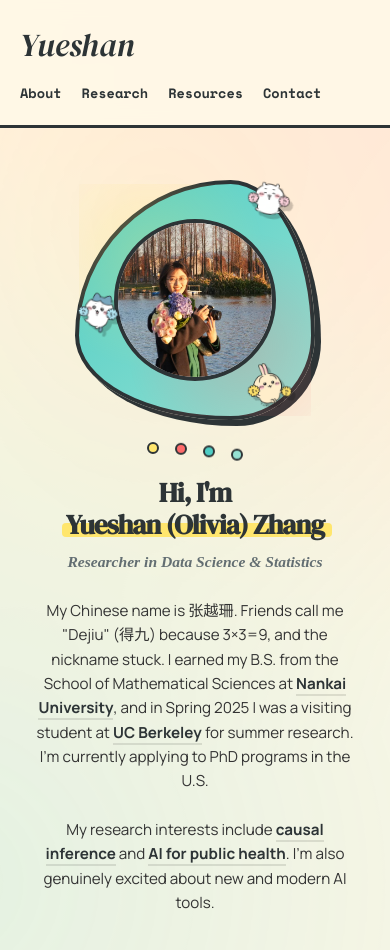
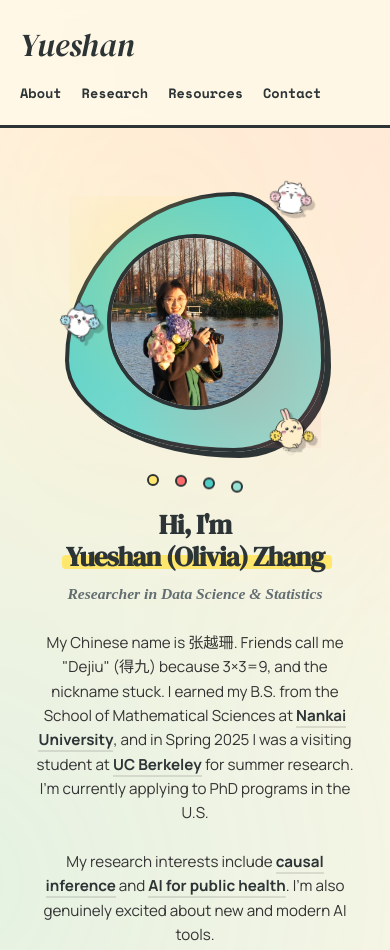
Before and after one commit to Dejiu-Zhang/Dejiu-Zhang.github.io, an Astro site: page / in a window 390 px wide. Shown: the top 950 px of the page. Built offline with nearby package versions, Linux system fonts and the light colour scheme; Astro itself is replaced by a stand-in of ours.

Commit message:
Update index.astro

```diff
--- a/src/pages/index.astro
+++ b/src/pages/index.astro
@@ -55,11 +55,11 @@ const cvUrl = "/cv.pdf";
 
       <div class="hero-image">
         <div class="image-placeholder">
-          <img class="avatar" src="/avatar.png" alt={name} loading="eager" />
+          <img class="avatar" src="/avatar.png" alt={name} />
 
-          <img class="floating-badge badge-1" src="/Chiikawa1.png" alt="sticker 1" loading="eager" />
-          <img class="floating-badge badge-2" src="/Chiikawa2.png" alt="sticker 2" loading="eager" />
-          <img class="floating-badge badge-3" src="/Chiikawa3.png" alt="sticker 3" loading="eager" />
+          <img class="floating-badge badge-1" src="/Chiikawa1.png" alt="sticker 1" />
+          <img class="floating-badge badge-2" src="/Chiikawa2.png" alt="sticker 2" />
+          <img class="floating-badge badge-3" src="/Chiikawa3.png" alt="sticker 3" />
         </div>
       </div>
 
@@ -269,30 +269,18 @@ const cvUrl = "/cv.pdf";
     to { opacity: 1; transform: translateY(0); }
   }
 
-  /* Tablet 响应式 (增加中等屏幕断点) */
-  @media (max-width: 1024px) {
-    .hero-grid {
-      grid-template-columns: 1.5fr 1fr;
-      gap: 2rem;
-    }
-
-    .image-placeholder {
-      max-width: 320px;
-    }
-  }
-
-  /* 手机响应式 - 关键修复 */
+  /* 手机响应式 - 保持所有样式 */
   @media (max-width: 768px) {
     .hero-wrapper {
-      padding: 2rem 1.5rem;
+      padding: 1.5rem 1.25rem;
       align-items: flex-start;
-      margin-top: 0;
+      margin-top: 1rem;
       min-height: auto;
     }
 
     .hero-grid {
       grid-template-columns: 1fr;
-      gap: 3rem;
+      gap: 2.5rem;
       text-align: center;
     }
 
@@ -302,21 +290,62 @@ const cvUrl = "/cv.pdf";
       width: 100%;
     }
 
+    /* 保持图片容器的所有样式 */
     .image-placeholder {
-      max-width: 280px;
+      max-width: 300px;
       margin: 0 auto;
+      /* 保留所有视觉样式 */
+      background: linear-gradient(135deg, var(--mint), var(--sky));
+      border-radius: 30% 70% 70% 30% / 30% 30% 70% 70%;
+      border: 4px solid var(--dark);
       box-shadow: 6px 6px 0 var(--dark);
+      animation: morphing 8s ease-in-out infinite;
+      display: grid;
+      place-items: center;
+      position: relative;
+      overflow: visible;
     }
 
+    /* 保持渐变背景 */
+    .image-placeholder::before {
+      content: '';
+      position: absolute;
+      inset: 0;
+      background:
+        radial-gradient(circle at 30% 30%, var(--yellow) 0%, transparent 50%),
+        radial-gradient(circle at 70% 70%, var(--coral) 0%, transparent 50%);
+      opacity: 0.25;
+      pointer-events: none;
+    }
+
+    /* 保持头像样式 */
     .avatar {
       width: 70%;
       height: 70%;
+      object-fit: cover;
+      border-radius: 999px;
+      border: 4px solid var(--dark);
+      background: white;
+      position: relative;
+      z-index: 1;
     }
 
+    /* 保持贴纸但缩小 */
     .floating-badge {
       width: 70px;
       height: 70px;
+      position: absolute;
+      z-index: 2;
+      object-fit: contain;
+      background: transparent;
+      pointer-events: none;
+      animation: floatBadge 3.5s ease-in-out infinite;
+      filter: drop-shadow(4px 4px 0 rgba(0,0,0,0.2));
     }
+
+    .badge-1 { top: -5%; right: 0%; animation-delay: 0s; }
+    .badge-2 { bottom: -5%; right: 0%; animation-delay: 1.2s; }
+    .badge-3 { top: 40%; left: -8%; animation-delay: 2.4s; }
 
     .cta-buttons {
       justify-content: center;
@@ -341,7 +370,7 @@ const cvUrl = "/cv.pdf";
 
     h1 {
       white-space: normal;
-      font-size: clamp(1.8rem, 6vw, 2.5rem);
+      font-size: clamp(1.75rem, 6vw, 2.5rem);
     }
 
     .highlight {
@@ -349,14 +378,14 @@ const cvUrl = "/cv.pdf";
     }
 
     .subtitle {
-      font-size: clamp(0.95rem, 4vw, 1.1rem);
+      font-size: clamp(0.95rem, 4vw, 1.15rem);
     }
   }
 
   /* 小屏手机优化 */
   @media (max-width: 480px) {
     .hero-wrapper {
-      padding: 1.5rem 1rem;
+      padding: 1.25rem 1rem;
     }
 
     .hero-grid {
@@ -364,7 +393,7 @@ const cvUrl = "/cv.pdf";
     }
 
     .image-placeholder {
-      max-width: 240px;
+      max-width: 260px;
     }
 
     .floating-badge {
@@ -373,14 +402,7 @@ const cvUrl = "/cv.pdf";
     }
 
     .cta-buttons {
-      flex-direction: column;
-      width: 100%;
       gap: 0.75rem;
-    }
-
-    .btn {
-      width: 100%;
-      justify-content: center;
     }
 
     h1 {
```
